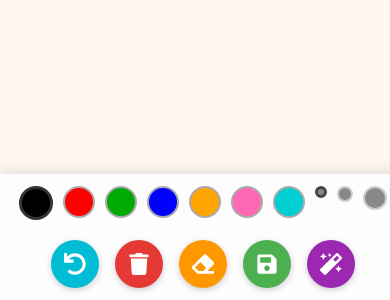
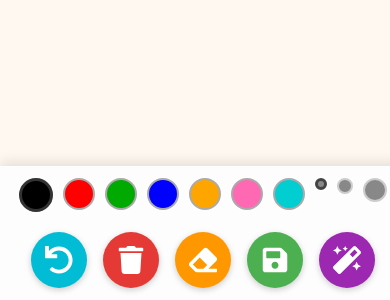
Before and after one commit to meghanaguduru/happy_tot_ai, a React (Create React App) app in the folder ai_drawing_buddy/: page / in a window 390 px wide. Shown: the part 544-844 px from the top of the page. Built offline with nearby package versions, Linux system fonts and the light colour scheme.

Commit message:
Icons on mobile

```diff
--- a/ai_drawing_buddy/src/App.js
+++ b/ai_drawing_buddy/src/App.js
@@ -137,12 +137,12 @@ const ToolButton = ({ icon, color, onClick }) => (
       color: "#fff",
       border: "none",
       borderRadius: "50%",
-      width: "48px",
-      height: "48px",
+      width: "56px", // Increased size
+      height: "56px",
       display: "flex",
       alignItems: "center",
       justifyContent: "center",
-      fontSize: "22px",
+      fontSize: "28px", // Increased from 22px
       cursor: "pointer",
       boxShadow: "0 2px 6px rgba(0,0,0,0.2)",
     }}
```
